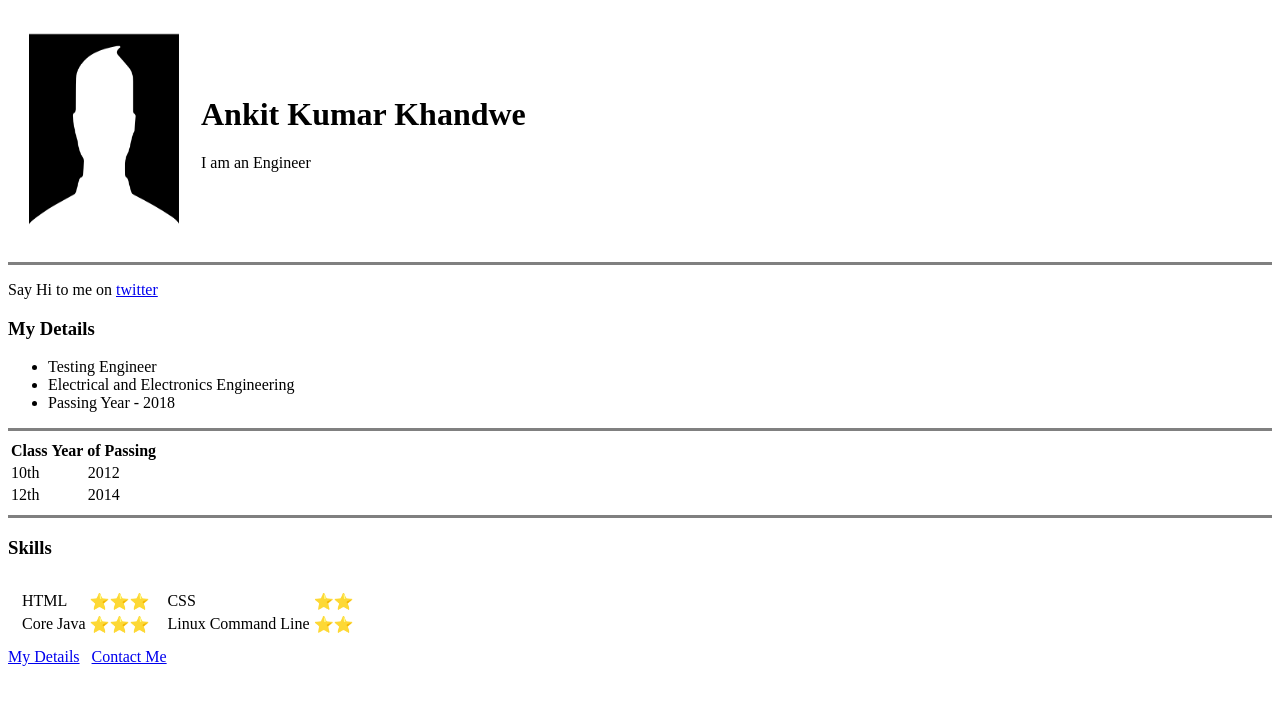
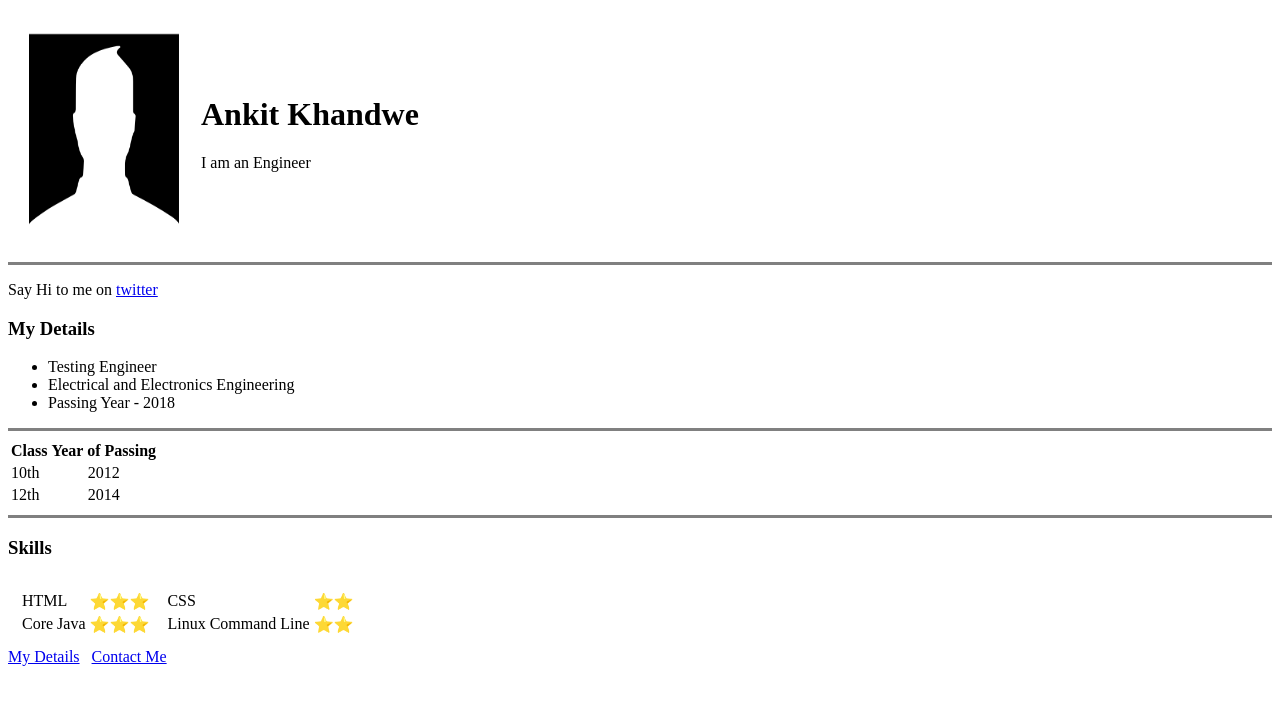
Before and after one commit to khandwe-ankit/Mycv, a plain HTML site: page index.html in a window 1280 px wide. Drawn offline with Linux system fonts and the light colour scheme.

Commit message:
Update index.html

```diff
--- a/index.html
+++ b/index.html
@@ -13,7 +13,7 @@
       height="200px" width="150px">
     </td>
     <td>
-      <h1>Ankit Kumar Khandwe </h1>
+      <h1>Ankit Khandwe </h1>
       <p>I am an Engineer</p>
     </td>
   </tr>
```
